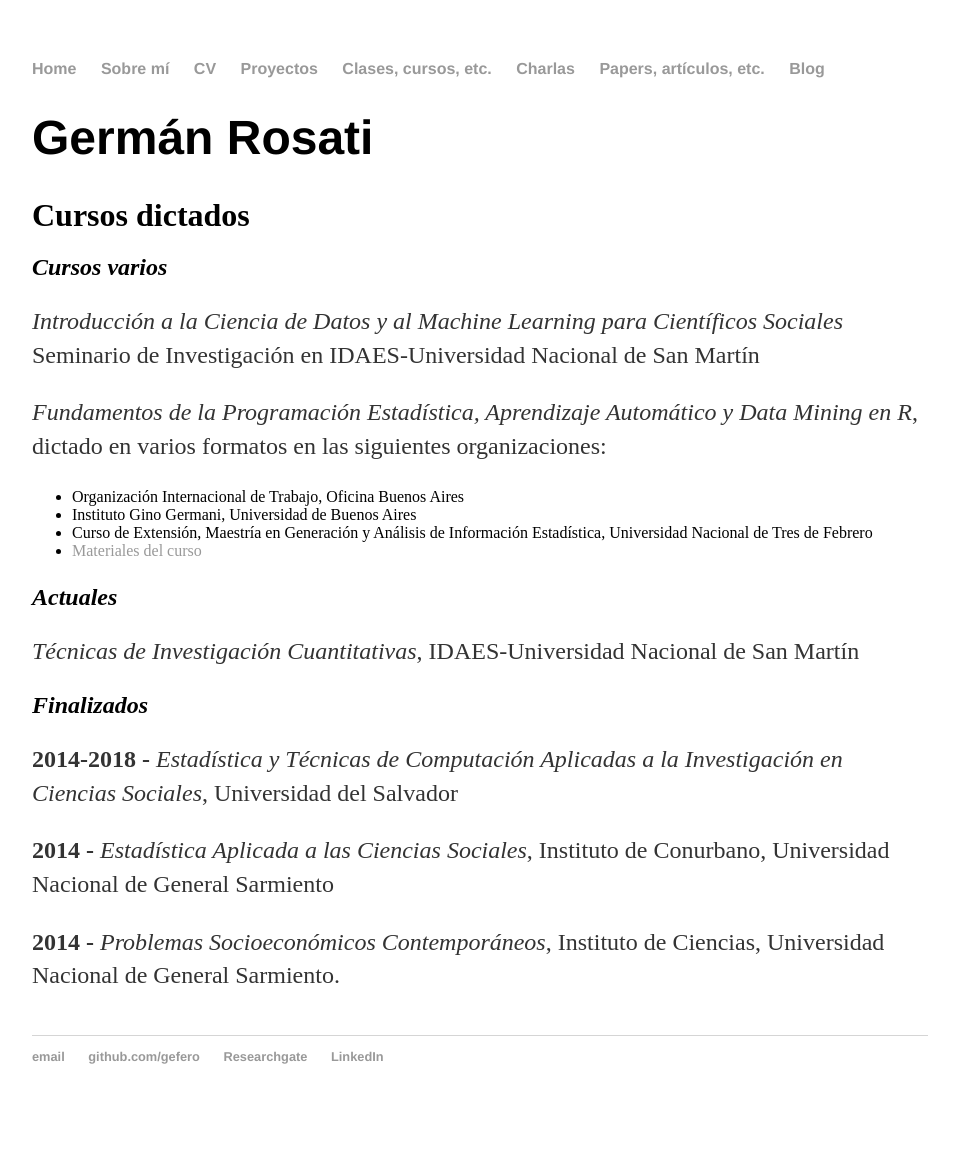
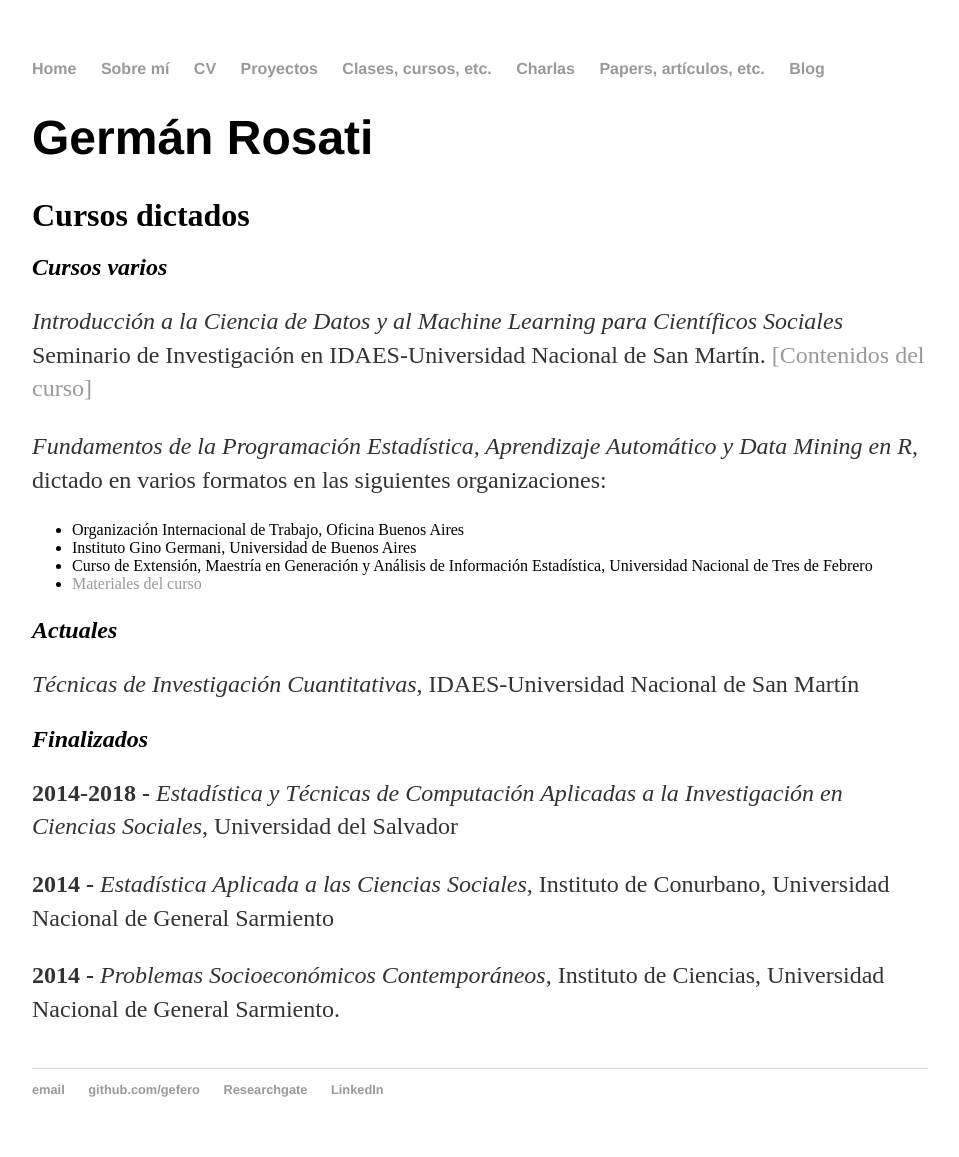
Before and after one commit to gefero/gefero.github.io, a Jekyll site: the page built from classes/index.html, in a window 1280 px wide. Shown: the whole page, without its empty margins (160-1119 px from the left). Built offline with Jekyll 4.4.1, drawn with Linux system fonts in a browser that asks for light colours; before the commit the page ends 1124 px from its top, so only the background shows below that.

Commit message:
Udpt classes

```diff
--- a/classes/index.html
+++ b/classes/index.html
@@ -6,8 +6,7 @@ title: Clases, cursos, etc.
 	<h1>Germán Rosati</h1>
 	<h2><font size="6">Cursos dictados</font></h2>
 	<h2><i>Cursos varios</i></h2>
-	<p><i>Introducción a la Ciencia de Datos y al Machine Learning para Científicos Sociales</i> Seminario de Investigación en IDAES-Universidad Nacional de San Martín</p>
-	<p>
+	<p><i>Introducción a la Ciencia de Datos y al Machine Learning para Científicos Sociales</i> Seminario de Investigación en IDAES-Universidad Nacional de San Martín. <a href="https://docs.google.com/document/d/1PkNjhkdIiTHSqHaRY5ZWdik8zn3EKiMODGqVwpfWn_A/edit?usp=sharing"> [Contenidos del curso]</a></p>
 	<p><i>Fundamentos de la Programación Estadística, Aprendizaje Automático y Data Mining en R</i>, dictado en varios formatos en las siguientes organizaciones:</p>
 	<p><ul>
 	  <li>Organización Internacional de Trabajo, Oficina Buenos Aires</li>
```
